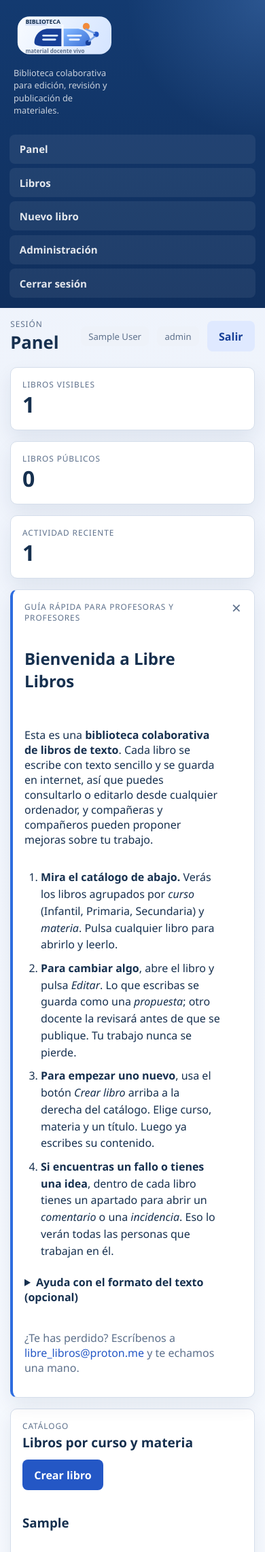
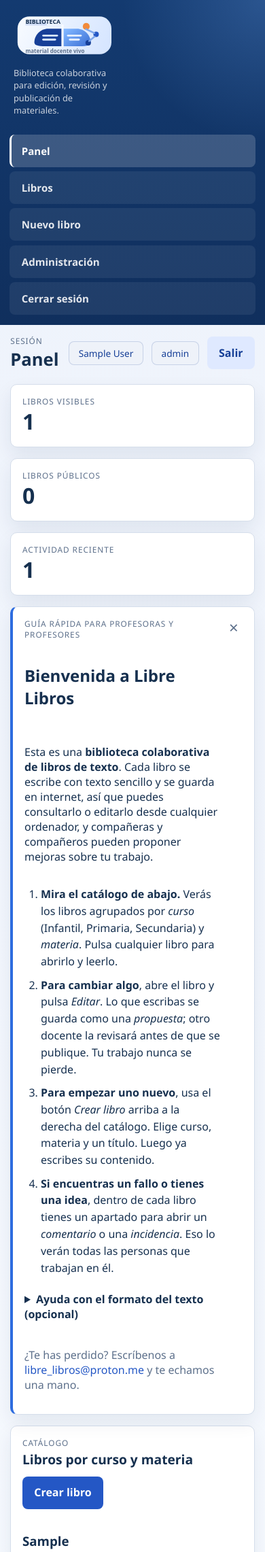
Before and after one commit to librelibros/libre_libros_app, a FastAPI app: page / in a window 390 px wide. Shown: the top 2283 px of the page at 68% size. Run offline with FastAPI, Linux system fonts and the light colour scheme; the visitor is signed in with stand-in values (Sample User, id 1); tables that the repository leaves empty hold one stand-in row (values such as "Sample post"); some libraries are stand-ins or nearby versions.

Commit message:
feat(a11y): mejoras de accesibilidad e interfaz para profesores
- Chips: contraste subido de ~3.4:1 a ~10:1 cambiando color a primary-strong
  y añadiendo borde sutil + font-weight 500. Cumple WCAG AA con margen.
- Nav: aria-current="page" en el link activo según request.url.path; nuevo
  estilo visual (fondo más opaco + borde izquierdo blanco) para que se vea
  desde lejos cuál es la sección. Landmark "Navegación principal" añadido.
- Buttons: min-height: 44px (WCAG 2.5.5 mínimo recomendado), focus-visible
  con outline grueso. Mediaquery <600px sube min-height a 48px en botones
  y nav, y agranda chips + welcome-close para tap targets generosos en móvil.
- Book covers: <img class="book-cover" loading="lazy" data-fallback="hide">
  con alt descriptivo "Portada de {{ title }} ({{ subject }}, {{ course }})".
  Si el cover.svg no existe, welcome-card.js lo elimina del DOM en el
  evento error (sin onerror inline, CSP-friendly).

Co-Authored-By: Claude Opus 4.7 (1M context) <noreply@anthropic.com>

```diff
--- a/app/static/css/app.css
+++ b/app/static/css/app.css
@@ -123,10 +123,29 @@ label {
 .nav a {
   color: rgba(255, 255, 255, 0.88);
   padding: 0.72rem 0.9rem;
+  min-height: 44px;
+  display: flex;
+  align-items: center;
   border-radius: var(--radius-md);
   background: rgba(255, 255, 255, 0.065);
   font-size: 0.94rem;
   font-weight: 600;
+  border-left: 3px solid transparent;
+}
+
+.nav a:hover {
+  background: rgba(255, 255, 255, 0.12);
+}
+
+.nav a:focus-visible {
+  outline: 2px solid #fff;
+  outline-offset: 2px;
+}
+
+.nav a[aria-current="page"] {
+  background: rgba(255, 255, 255, 0.18);
+  color: #fff;
+  border-left-color: #fff;
 }
 
 .content {
@@ -199,6 +218,19 @@ label {
   padding: 0.74rem 1.08rem;
   font-weight: 700;
   cursor: pointer;
+  min-height: 44px;
+  display: inline-flex;
+  align-items: center;
+  justify-content: center;
+  gap: 0.4rem;
+  text-decoration: none;
+  line-height: 1.15;
+}
+
+.button:focus-visible,
+.button-tonal:focus-visible {
+  outline: 3px solid var(--primary-strong);
+  outline-offset: 2px;
 }
 
 .button-tonal {
@@ -212,8 +244,12 @@ label {
   padding: 0.32rem 0.7rem;
   border-radius: var(--radius-md);
   background: var(--surface-alt);
-  color: var(--muted);
+  /* Antes: var(--muted) ~3.4:1 sobre surface-alt — bajo WCAG AA. */
+  /* primary-strong da ~10:1 — claramente legible. */
+  color: var(--primary-strong);
+  border: 1px solid rgba(22, 63, 151, 0.18);
   font-size: 0.82rem;
+  font-weight: 500;
 }
 
 .eyebrow {
@@ -330,6 +366,43 @@ label {
   padding: 0.05rem 0.35rem;
   border-radius: 4px;
   font-size: 0.95em;
+}
+
+/* Portada SVG dentro de cada tarjeta de libro. Es opcional: si no existe
+   cover.svg en el repo de contenido, el JS la elimina al fallar carga. */
+.book-cover {
+  width: 100%;
+  height: 140px;
+  object-fit: contain;
+  background: var(--surface-alt);
+  border-radius: var(--radius-md);
+  display: block;
+}
+
+/* Pantallas móviles: aseguramos que cualquier elemento interactivo cumple
+   el mínimo recomendado de área de toque (44x44 px, WCAG 2.5.5). */
+@media (max-width: 600px) {
+  .button,
+  .button-tonal,
+  .nav a {
+    min-height: 48px;
+    padding-top: 0.85rem;
+    padding-bottom: 0.85rem;
+  }
+
+  .chip {
+    padding: 0.45rem 0.85rem;
+    font-size: 0.85rem;
+  }
+
+  .welcome-close {
+    width: 44px;
+    height: 44px;
+  }
+
+  .book-cover {
+    height: 120px;
+  }
 }
 
 .alert {
--- a/app/static/js/welcome-card.js
+++ b/app/static/js/welcome-card.js
@@ -44,7 +44,17 @@ function attachDismissHandlers() {
   });
 }
 
+function attachImageFallbacks() {
+  // Cualquier <img data-fallback="hide"> que no cargue se elimina del DOM.
+  // Útil para portadas opcionales (cover.svg) cuyos repos pueden no incluirla.
+  document.querySelectorAll('img[data-fallback="hide"]').forEach((img) => {
+    img.addEventListener("error", () => img.remove(), { once: true });
+    if (img.complete && img.naturalWidth === 0) img.remove();
+  });
+}
+
 document.addEventListener("DOMContentLoaded", () => {
   applyInitialState();
   attachDismissHandlers();
+  attachImageFallbacks();
 });
--- a/app/templates/base.html
+++ b/app/templates/base.html
@@ -19,12 +19,13 @@
           <span class="sr-only">Libre Libros</span>
         </a>
         {% if user %}
-        <nav class="nav">
-          <a href="/">Panel</a>
-          <a href="/books">Libros</a>
-          <a href="/books/new">Nuevo libro</a>
+        {% set _path = request.url.path if request else "/" %}
+        <nav class="nav" aria-label="Navegación principal">
+          <a href="/"{% if _path == "/" %} aria-current="page"{% endif %}>Panel</a>
+          <a href="/books"{% if _path == "/books" or (_path.startswith("/books/") and _path != "/books/new") %} aria-current="page"{% endif %}>Libros</a>
+          <a href="/books/new"{% if _path == "/books/new" %} aria-current="page"{% endif %}>Nuevo libro</a>
           {% if user.global_role.value == "admin" %}
-          <a href="/admin">Administración</a>
+          <a href="/admin"{% if _path.startswith("/admin") %} aria-current="page"{% endif %}>Administración</a>
           {% endif %}
           <a href="/logout">Cerrar sesión</a>
         </nav>
--- a/app/templates/books/list.html
+++ b/app/templates/books/list.html
@@ -36,6 +36,11 @@
   <div class="grid catalog-grid">
     {% for book in books %}
     <a class="card book-card" href="/books/{{ book.id }}">
+      <img class="book-cover"
+           src="/books/{{ book.id }}/assets/cover.svg"
+           alt="Portada de {{ book.title }} ({{ book.subject }}, {{ book.course }})"
+           loading="lazy"
+           data-fallback="hide" />
       <div class="chip-group">
         <span class="chip">{{ book.course }}</span>
         <span class="chip">{{ book.subject }}</span>
--- a/app/templates/dashboard/index.html
+++ b/app/templates/dashboard/index.html
@@ -98,6 +98,11 @@
         <div class="grid catalog-grid">
           {% for book in books %}
           <a class="card book-card" href="/books/{{ book.id }}">
+            <img class="book-cover"
+                 src="/books/{{ book.id }}/assets/cover.svg"
+                 alt="Portada de {{ book.title }} ({{ book.subject }}, {{ book.course }})"
+                 loading="lazy"
+                 data-fallback="hide" />
             <div class="chip-group">
               <span class="chip">{{ book.visibility.value }}</span>
               <span class="chip">{{ book.repository_source.provider.value }}</span>
```
